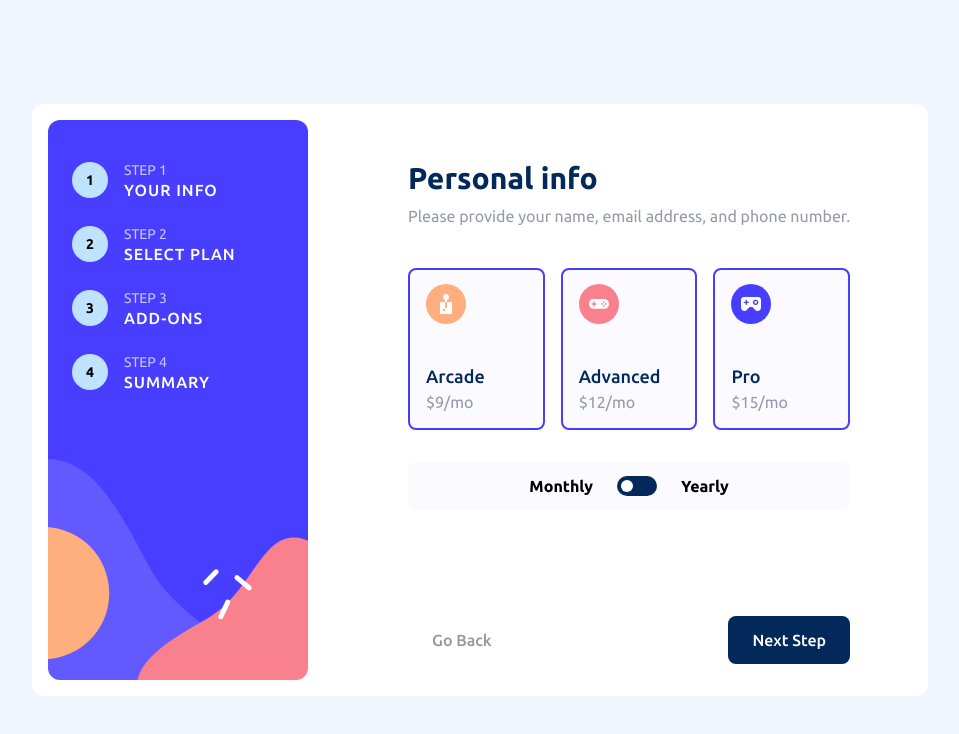
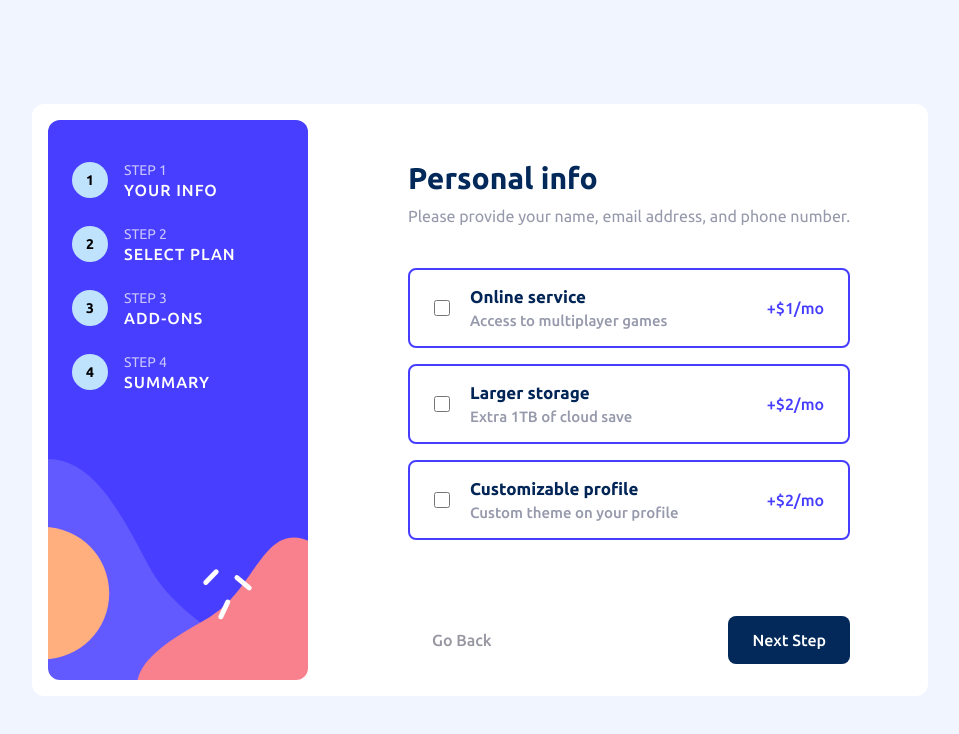
Before and after one commit to preetpalsinghkanda/multi-step-form, a React (Vite) app: page / in a window 1280 px wide. Shown: the top 734 px of the page, without its empty margins (160-1119 px from the left). Built offline with nearby package versions, Linux system fonts and the light colour scheme.

Commit message:
added addons step

```diff
--- a/src/components/Hero.jsx
+++ b/src/components/Hero.jsx
@@ -6,6 +6,7 @@ import StepHeading from "./main/StepHeading";
 import AllInputs from "./main/step1/AllInputs.jsx";
 import Plan from "./main/step2/Plan.jsx";
 import FullPlan from "./main/step2/FullPlan.jsx";
+import AllAddOns from "./main/step3/AllAddOns.jsx";
 
 const Hero = () => {
   return (
@@ -24,7 +25,10 @@ const Hero = () => {
           </div>
 
           {/* <AllInputs /> */}
-          <FullPlan />
+          {/* <FullPlan /> */}
+          <AllAddOns/>
+
+
         </div>
 
         <div className=" flex items-center justify-between"><Button btnName={"Go Back"} btnBgColor={""} btnTextColor={"text-[hsl(235,5%,61%)]"}/><Button btnName={"Next Step"} btnBgColor={"bg-[hsl(213,96%,18%)]"} btnTextColor={"text-white"} /></div>
--- /dev/null
+++ b/src/components/main/step3/AddOn.jsx
@@ -0,0 +1,26 @@
+import React from "react";
+
+const AddOn = ({addOnName ,addOnBio , addOnPrice}) => {
+  return (
+    <div className="border-2 border-[hsl(243,100%,62%)]  px-6 items-center py-3.5 rounded-lg justify-between flex">
+      <div className="flex gap-5 items-center">
+        <input
+          type="checkbox"
+          style={{ height: "16px", width: "16px", accentColor: "#453FFB" }}
+          className="rounded-lg "
+        />
+        <div>
+          <h5 className="font-[600] text-[17px] text-[#002556]">
+            {addOnName}
+          </h5>
+          <p className="text-[15px] font-[500] text-[#9699AB]">
+            {addOnBio}
+          </p>
+        </div>
+      </div>
+      <span className="text-[hsl(243,100%,62%)] font-[500]">+${addOnPrice}/mo</span>
+    </div>
+  );
+};
+
+export default AddOn;
--- /dev/null
+++ b/src/components/main/step3/AllAddOns.jsx
@@ -0,0 +1,28 @@
+import React from "react";
+import AddOn from "./AddOn";
+
+const AllAddOns = () => {
+  return (
+    <div className="flex  flex-col gap-4">
+      <AddOn
+        addOnName={"Online service"}
+        addOnPrice={"1"}
+        addOnBio={"Access to multiplayer games"}
+      />
+
+      <AddOn
+        addOnName={"Larger storage"}
+        addOnBio={"Extra 1TB of cloud save"}
+        addOnPrice={"2"}
+      />
+
+      <AddOn
+        addOnName={"Customizable profile"}
+        addOnBio={"Custom theme on your profile"}
+        addOnPrice={"2"}
+      />
+    </div>
+  );
+};
+
+export default AllAddOns;
```
